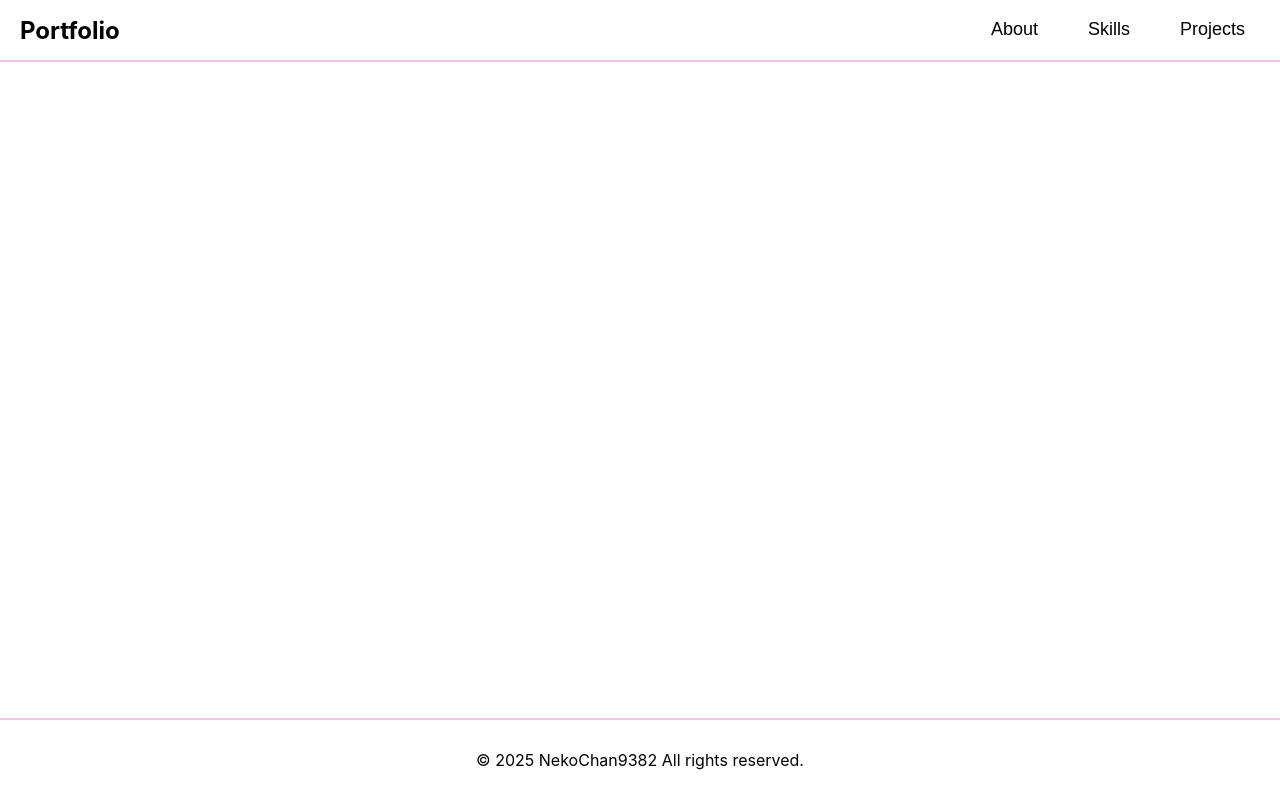
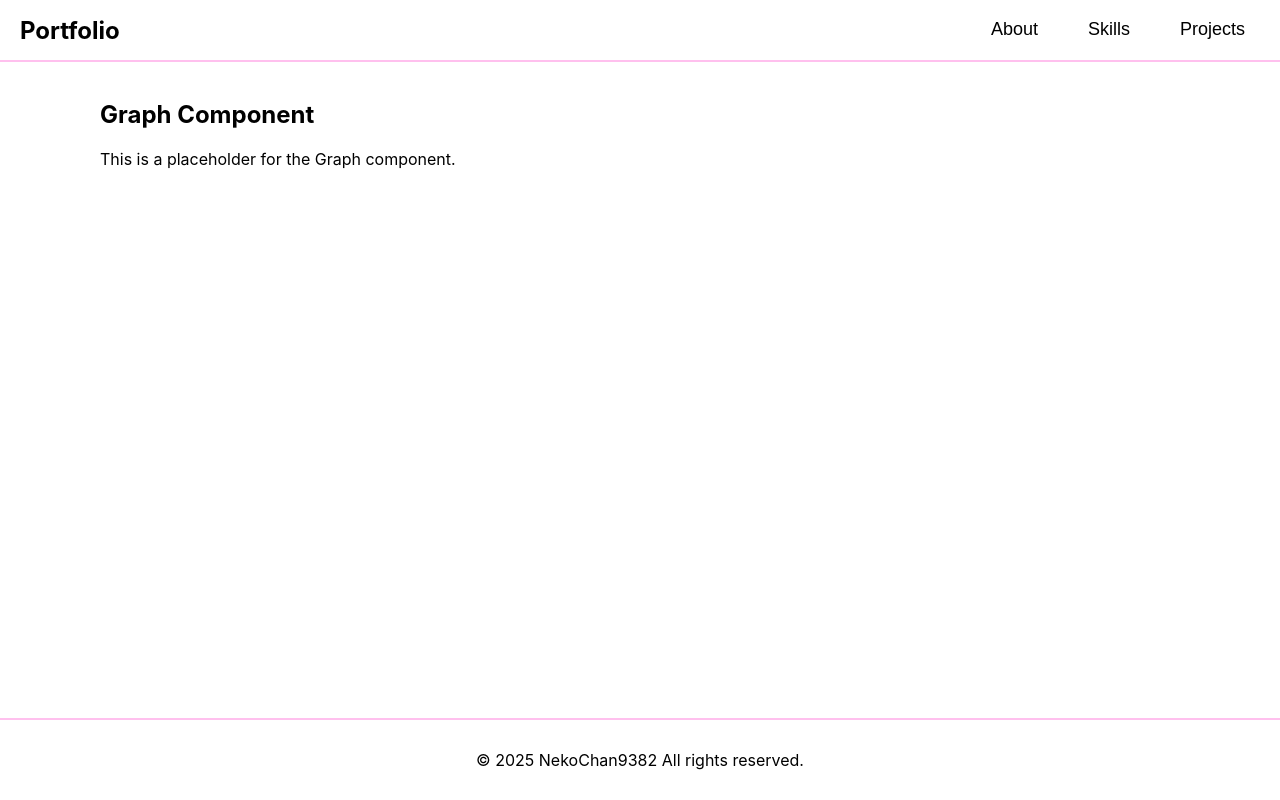
Before and after one commit to NekoChan9382/portfolio, a React (Create React App) app: page /about in a window 1280 px wide. Built offline with nearby package versions, Linux system fonts and the light colour scheme.

Commit message:
feat: add career graph base

```diff
--- /dev/null
+++ b/src/components/About/Graph.tsx
@@ -0,0 +1,15 @@
+import React from "react";
+import "./Graph.css";
+
+const Graph: React.FC = () => {
+  return (
+    <section id="graph">
+      <div className="section-content">
+        <h2>Graph Component</h2>
+        <p>This is a placeholder for the Graph component.</p>
+      </div>
+    </section>
+  );
+};
+
+export default Graph;
--- a/src/pages/AboutPage.tsx
+++ b/src/pages/AboutPage.tsx
@@ -2,12 +2,15 @@ import React from "react";
 import "./AboutPage.css";
 import Header from "../components/Header";
 import Footer from "../components/Footer";
+import Graph from "../components/About/Graph";
 
 const AboutPage: React.FC = () => {
   return (
     <div className="App">
       <Header />
-      <div className="main"></div>
+      <div className="main">
+        <Graph />
+      </div>
       <Footer />
     </div>
   );
```
Also changed, not shown: src/components/About/Graph.css (added).
